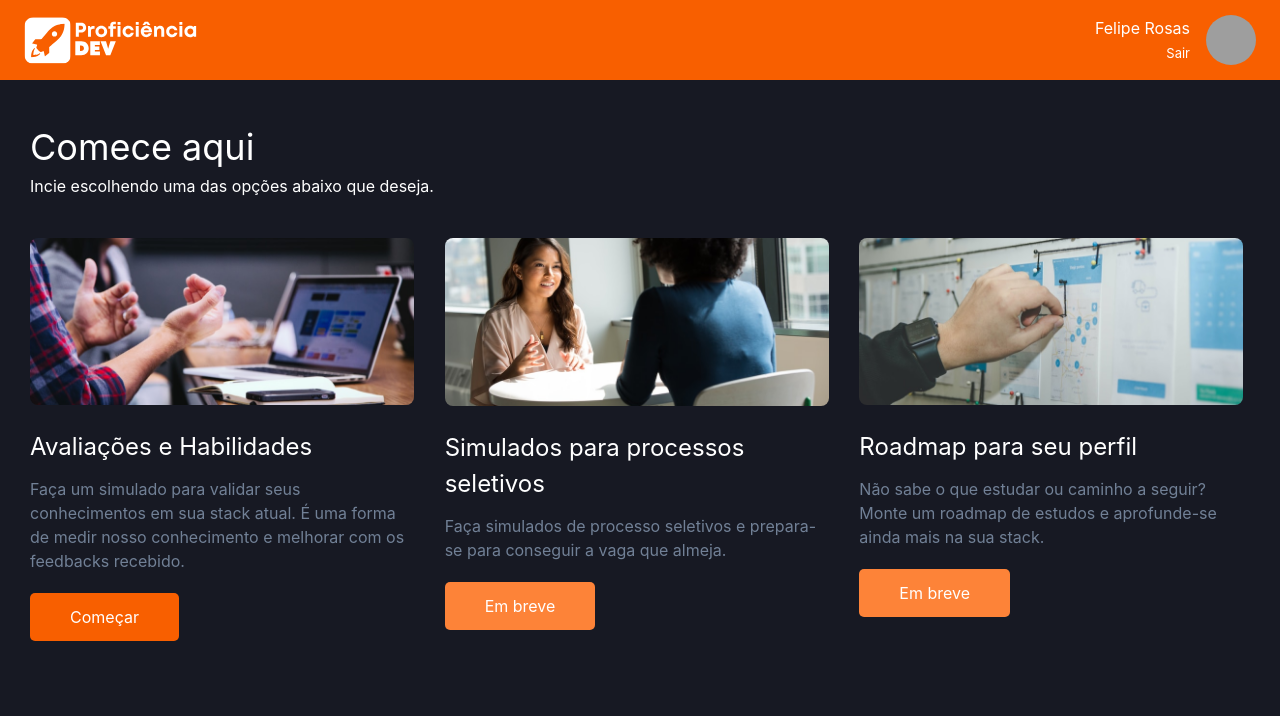
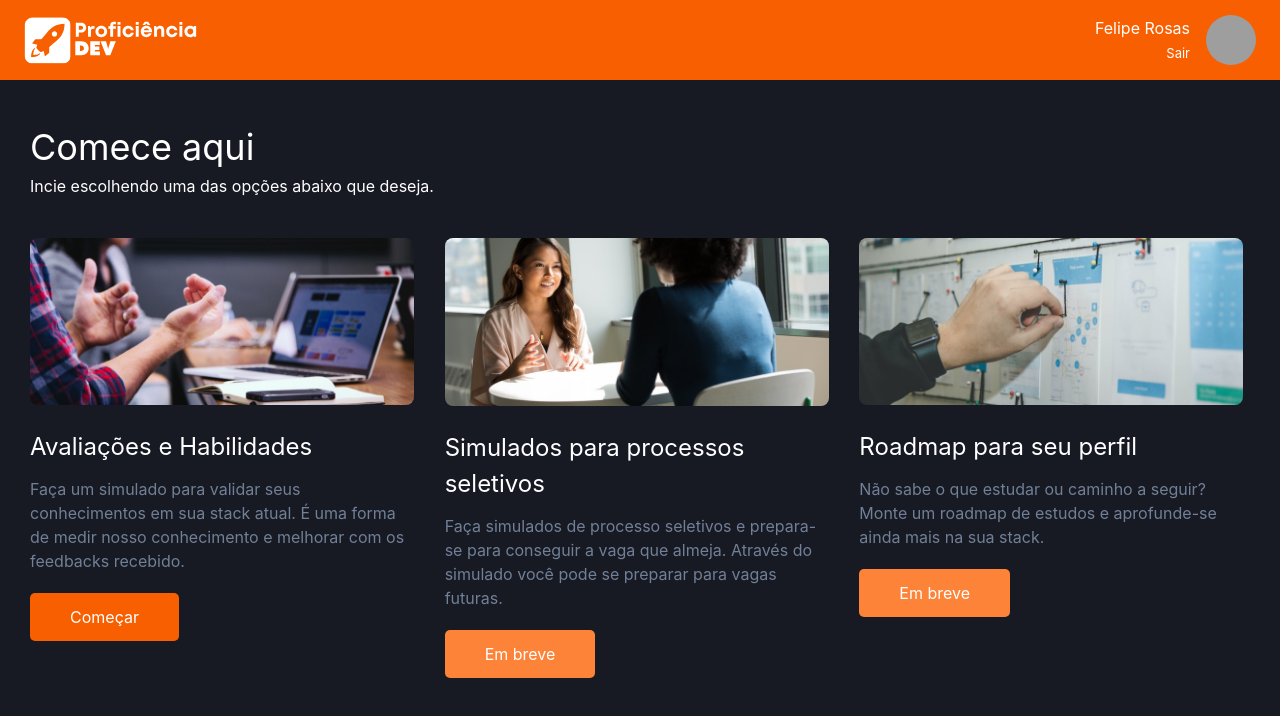
Before and after one commit to JessicaNathany/proficiencia-dev-frontend, a Next.js app: page /dashboard in a window 1280 px wide. Shown: the top 716 px of the page. Built offline with nearby package versions, Linux system fonts and the light colour scheme; grey boxes are pictures that could not be loaded.

Commit message:
alteração nos textos

```diff
--- a/src/pages/dashboard.tsx
+++ b/src/pages/dashboard.tsx
@@ -65,6 +65,7 @@ export default function Dashboard() {
                 </Text>
                 <Text color="gray.500">
                   Faça simulados de processo seletivos e prepara-se para conseguir a vaga que almeja.
+                  Através do simulado você pode se preparar para vagas futuras.
                 </Text>
               </Stack>
             </CardBody>
```
